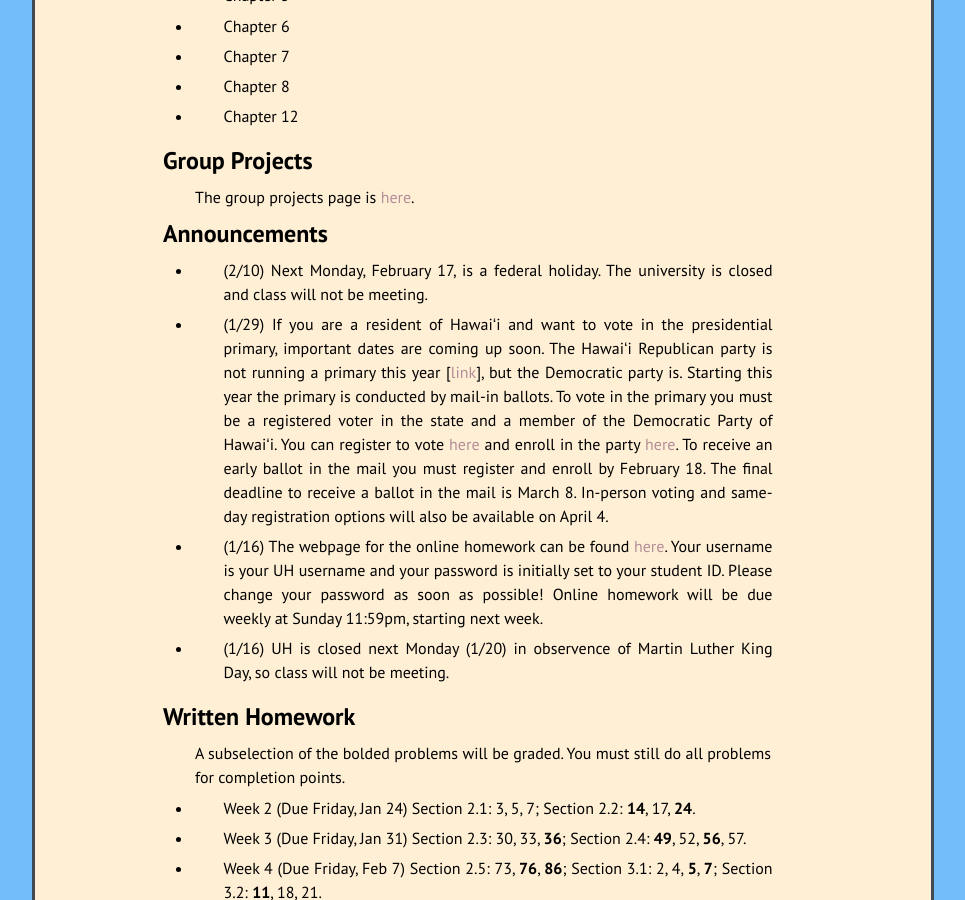
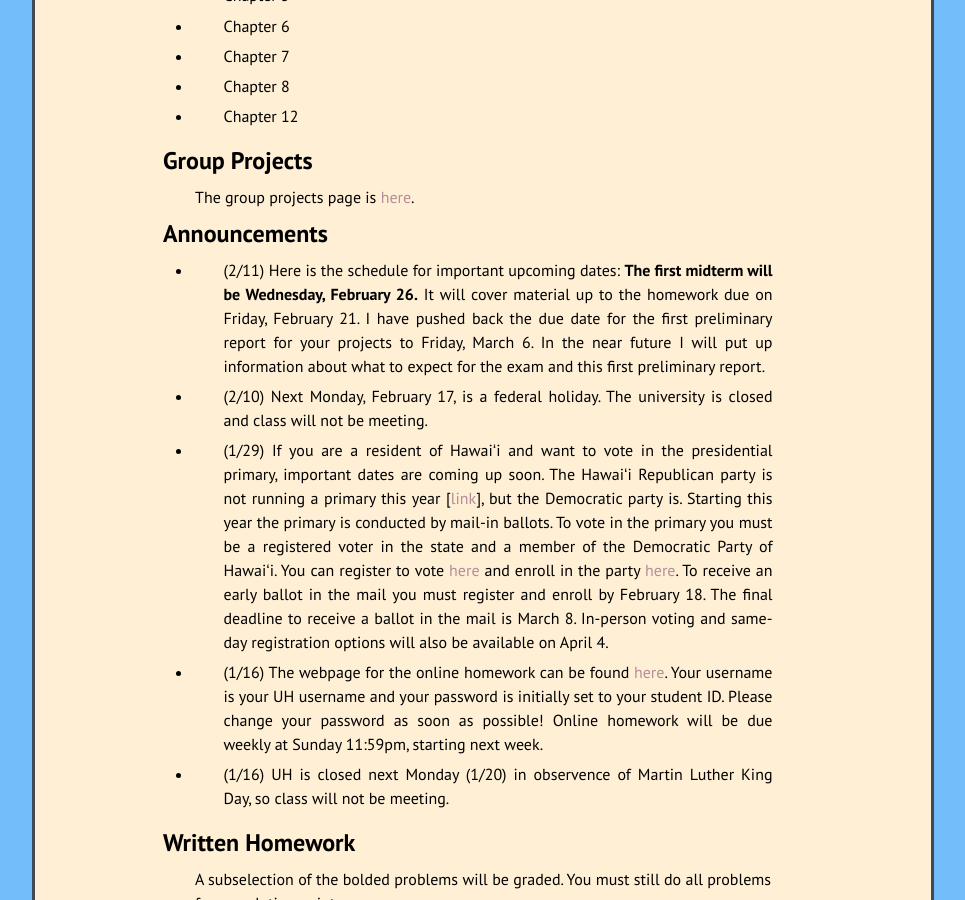
Before and after one commit to kamerynjw/kamerynjw.github.io, a Jekyll site: the page built from teaching/2020/math372.md, in a window 1280 px wide and 900 px high, scrolled down 493 px. Shown: the whole window, without its empty margins (157-1122 px from the left). Built offline with Jekyll 4.4.1, drawn with Linux system fonts in a browser that asks for light colours; nearby versions of some CDN libraries.

Commit message:
due date announcement

```diff
--- a/teaching/2020/math372.md
+++ b/teaching/2020/math372.md
@@ -39,6 +39,8 @@ The group projects page is [here]({{ page.url }}group-project/).
 Announcements
 -------------
 
+* (2/11) Here is the schedule for important upcoming dates: **The first midterm will be Wednesday, February 26.** It will cover material up to the homework due on Friday, February 21. I have pushed back the due date for the first preliminary report for your projects to Friday, March 6. In the near future I will put up information about what to expect for the exam and this first preliminary report.
+
 * (2/10) Next Monday, February 17, is a federal holiday. The university is closed and class will not be meeting.
 
 * (1/29) If you are a resident of Hawaiʻi and want to vote in the presidential primary, important dates are coming up soon. The Hawaiʻi Republican party is not running a primary this year [[link](https://thehill.com/homenews/campaign/474243-hawaii-gop-cancels-presidential-preference-poll-and-commits-delegates-to)], but the Democratic party is. Starting this year the primary is conducted by mail-in ballots. To vote in the primary you must be a registered voter in the state and a member of the Democratic Party of Hawaiʻi. You can register to vote [here](https://olvr.hawaii.gov) and enroll in the party [here](https://hawaiidemocrats.org). To receive an early ballot in the mail you must register and enroll by February 18. The final deadline to receive a ballot in the mail is March 8. In-person voting and same-day registration options will also be available on April 4.
```
